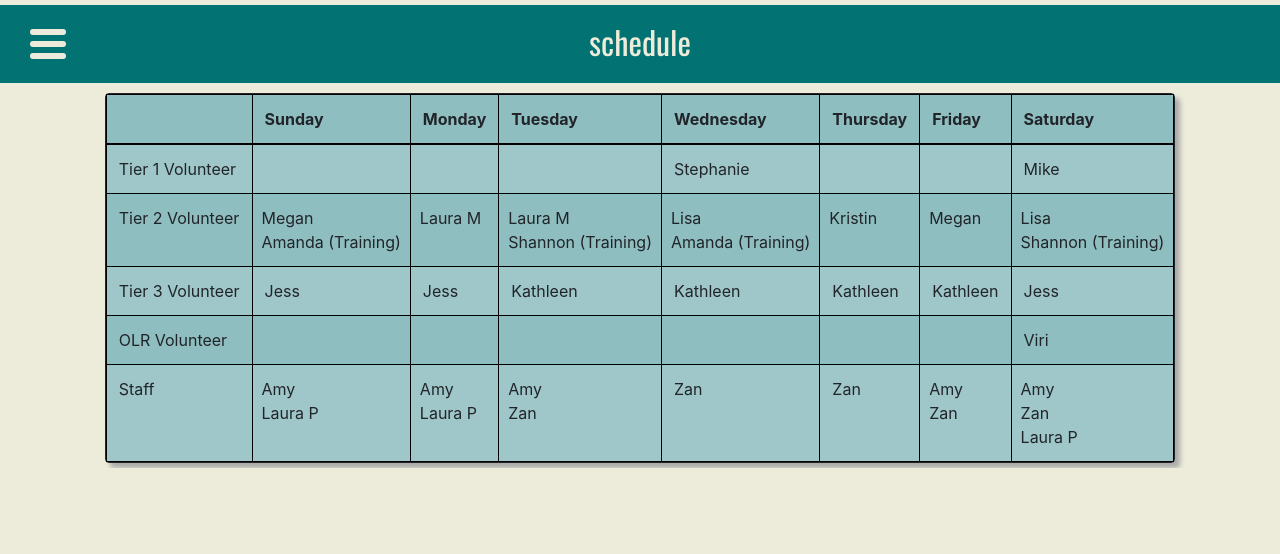
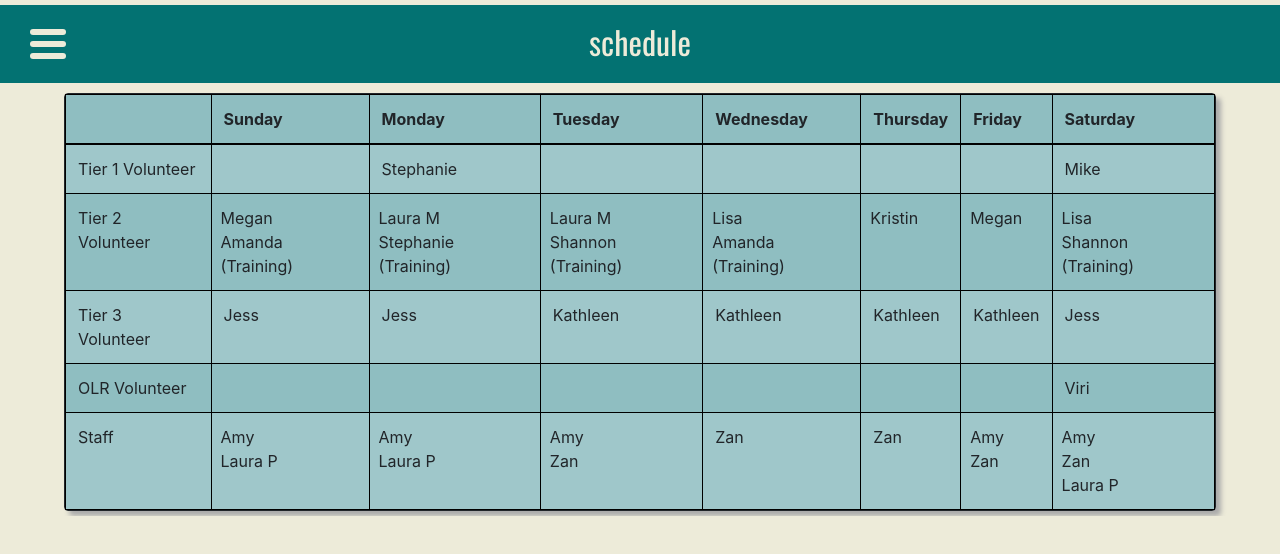
Before and after one commit to emailBuilderDBFU/emailBuilderDBFU.github.io, a React (Create React App) app: page /schedule in a window 1280 px wide. Shown: the top 554 px of the page. Built offline with nearby package versions, Linux system fonts and the light colour scheme.

Commit message:
updated schedule

```diff
--- a/src/components/Schedule.js
+++ b/src/components/Schedule.js
@@ -31,9 +31,9 @@ export class Schedule extends React.Component {
 								<tr>
 									<td>Tier 1 Volunteer</td>
 									<td></td>
+									<td>Stephanie</td>
 									<td></td>
 									<td></td>
-									<td>Stephanie</td>
 									<td></td>
 									<td></td>
 									<td>Mike</td>
@@ -47,7 +47,7 @@ export class Schedule extends React.Component {
 									</td>
 									<td>
 										<Row className ="Sched-Cell">Laura M</Row>
-										<Row className ="Sched-Cell"></Row>
+										<Row className ="Sched-Cell">Stephanie (Training)</Row>
 									</td>
 									<td>
 										<Row className ="Sched-Cell">Laura M</Row>
```
